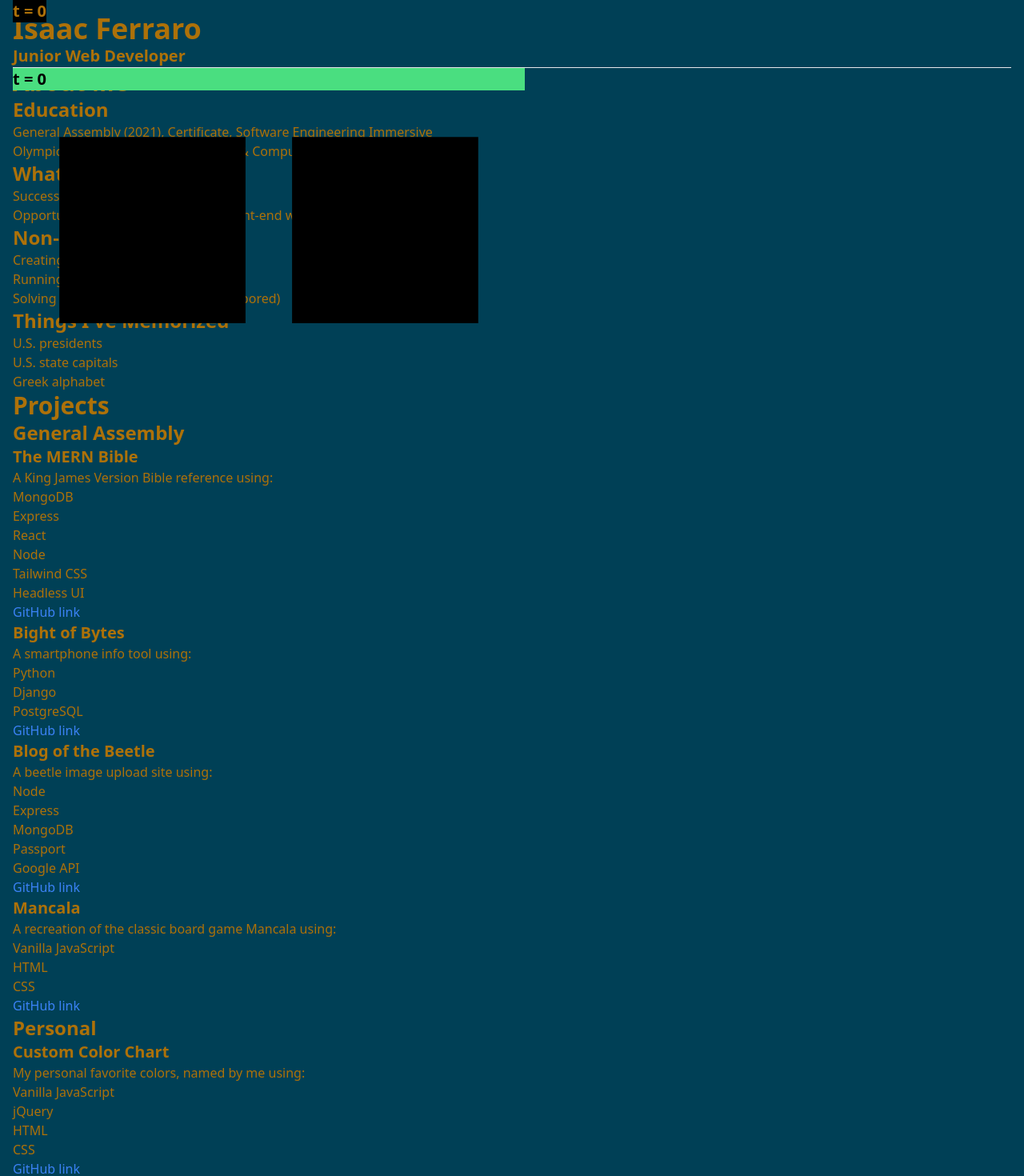
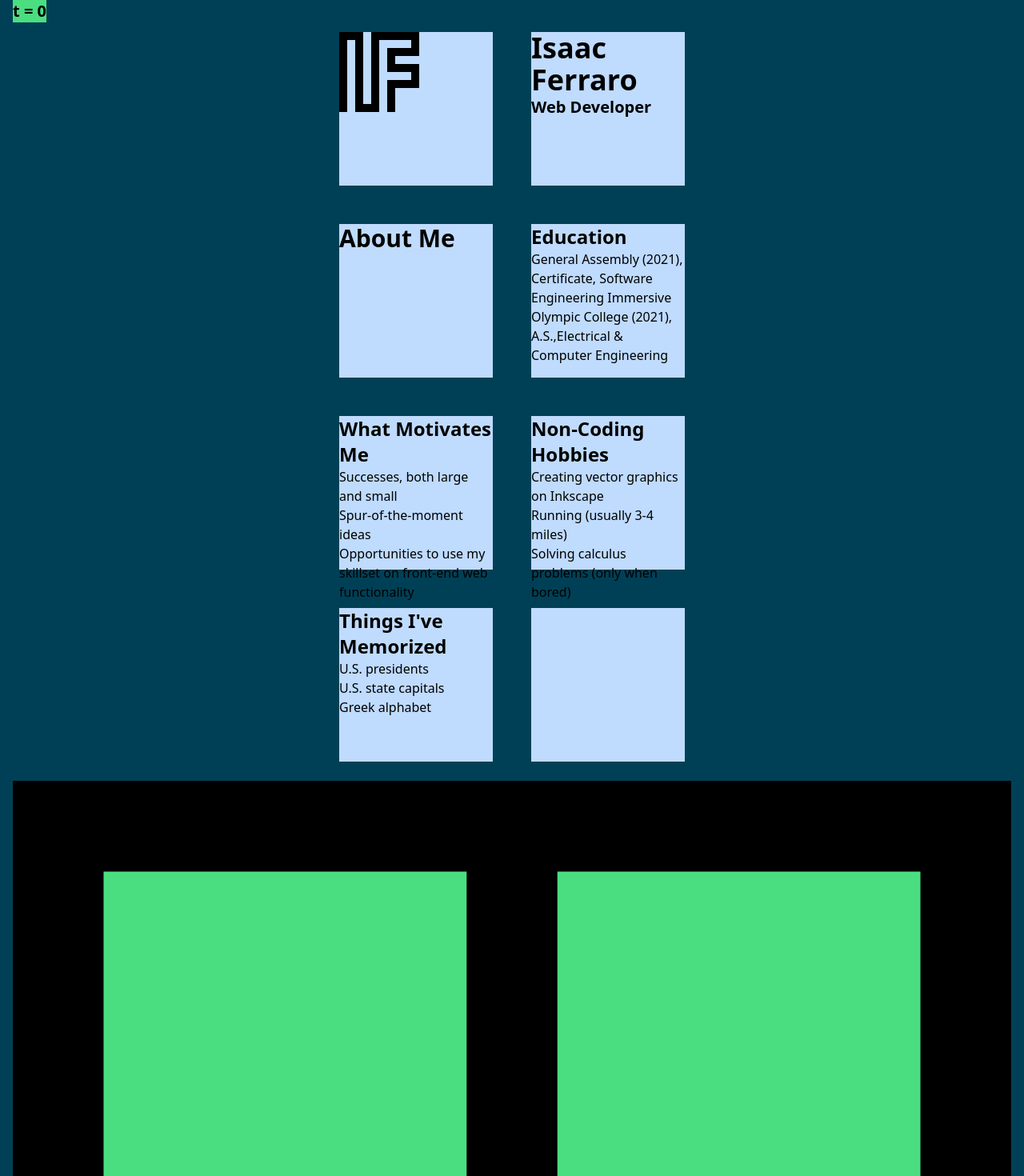
Before and after one commit to iferraro/portfolio, a React (Create React App) app: page / in a window 1280 px wide. Shown: the top 1470 px of the page at 80% size. Built offline with nearby package versions, Linux system fonts and the light colour scheme.

Commit message:
"Square-based" layout started

```diff
--- a/src/App.tsx
+++ b/src/App.tsx
@@ -1,18 +1,19 @@
 import logo from "./logo.svg";
-import Graph from "./features/graph/Graph";
+import Graph from "./features/indicator/Indicator";
 import Header from "./features/Header/Header";
 import About from "./features/About/About";
 import Projects from "./features/Projects/Projects";
 import Contact from "./features/Contact/Contact";
 import Footer from "./features/Footer/Footer";
 import Northwest from "./features/Northwest/Northwest";
+import x from "./features/constant";
+const App = () => {
+  console.log(x, "<= this is x");
 
-const App = () => {
   return (
-    <div className="p-4 bg-theme-dark text-theme-light">
+    <div className="p-4 bg-theme-dark">
       <Header />
       <Graph />
-      <Northwest />
       <About />
       <Projects />
       <Contact />
--- a/src/app/store.ts
+++ b/src/app/store.ts
@@ -1,5 +1,5 @@
 import { configureStore, ThunkAction, Action } from "@reduxjs/toolkit";
-import graphReducer from "../features/graph/graphSlice";
+import graphReducer from "../features/indicator/scrollSlice";
 
 export const store = configureStore({
   reducer: {
--- a/src/features/About/About.tsx
+++ b/src/features/About/About.tsx
@@ -1,3 +1,6 @@
+import Northwest from "../Northwest/Northwest";
+import x from "../constant";
+
 const about = {
   education: [
     "General Assembly (2021), Certificate, Software Engineering Immersive",
@@ -5,6 +8,7 @@
   ],
   motivations: [
     "Successes, both large and small",
+    "Spur-of-the-moment ideas",
     "Opportunities to use my skillset on front-end web functionality",
   ],
   hobbies: [
@@ -32,23 +36,39 @@
 const About = () => {
   return (
     <div>
+      <div className="flex flex-wrap justify-center">
+        <div style={{ width: x, height: x }} className="m-6 bg-blue-200">
           <h1 className="text-3xl font-bold">About Me</h1>
-      <div>
+        </div>
+        <div style={{ width: x, height: x }} className="m-6 bg-blue-200">
           <h1 className="text-2xl font-bold">Education</h1>
           <ul>{educationItems}</ul>
         </div>
-      <div>
+      </div>
+
+      <div className="flex flex-wrap justify-center">
+        <div style={{ width: x, height: x }} className="m-6 bg-blue-200">
           <h1 className="text-2xl font-bold">What Motivates Me</h1>
           <ul>{motivationItems}</ul>
         </div>
-      <div>
+        <div style={{ width: x, height: x }} className="m-6 bg-blue-200">
           <h1 className="text-2xl font-bold">Non-Coding Hobbies</h1>
           <ul>{hobbyItems}</ul>
         </div>
-      <div>
+      </div>
+
+      <div className="flex flex-wrap justify-center">
+        <div style={{ width: x, height: x }} className="m-6 bg-blue-200">
           <h1 className="text-2xl font-bold">Things I've Memorized</h1>
           <ul>{memorizedItems}</ul>
         </div>
+        <div style={{ width: x, height: x }} className="m-6 bg-blue-200">
+          {/* <ul>{hobbyItems}</ul> */}
+        </div>
+      </div>
+
+
+        <Northwest />
     </div>
   );
 };
--- a/src/features/Header/Header.tsx
+++ b/src/features/Header/Header.tsx
@@ -1,12 +1,81 @@
-import Graph from "../graph/Graph";
+import Graph from "../indicator/Indicator";
+import x from "../constant";
+
+const lineWidth = 10;
+
+const IFPath = `
+  M
+    0,0
+  v
+    ${10 * lineWidth}
+  h
+    ${lineWidth}
+  v
+    ${-9 * lineWidth}
+  h
+    ${lineWidth}
+  v
+    ${9 * lineWidth}
+  h
+    ${3 * lineWidth}
+  v
+    ${-9 * lineWidth}
+  h
+    ${4 * lineWidth}
+  v
+    ${lineWidth}
+  h
+    ${-3 * lineWidth}
+  v
+    ${3 * lineWidth}
+  h
+    ${3 * lineWidth}
+  v
+    ${lineWidth}
+  h
+    ${-3 * lineWidth}
+  v
+    ${4 * lineWidth}
+  h
+    ${lineWidth}
+  v
+    ${-3 * lineWidth}
+  h
+    ${3 * lineWidth}
+  v
+    ${-3 * lineWidth}
+  h
+    ${-3 * lineWidth}
+  v
+    ${-lineWidth}
+  h
+    ${3 * lineWidth}
+  v
+    ${-3 * lineWidth}
+  h
+    ${-6 * lineWidth}
+  v
+    ${9 * lineWidth}
+  h
+    ${-lineWidth}
+  v
+    ${-9 * lineWidth}
+  z
+`;
 
 const Header = () => {
   return (
-    <header>
-      <h1 className="text-4xl font-bold">Isaac Ferraro</h1>
-      <h2 className="text-xl font-bold">Junior Web Developer</h2>
-      <hr />
-    </header>
+    <div className="flex flex-wrap justify-center">
+      <div style={{ width: x, height: x }} className="m-6 bg-blue-200">
+        <svg>
+          <path d={IFPath} className="fill-black" />
+        </svg>
+      </div>
+      <div style={{ width: x, height: x }} className="m-6 bg-blue-200">
+        <h1 className="text-4xl font-bold">Isaac Ferraro</h1>
+        <h2 className="text-xl font-bold">Web Developer</h2>
+      </div>
+    </div>
   );
 };
 
--- a/src/features/Northwest/Northwest.tsx
+++ b/src/features/Northwest/Northwest.tsx
@@ -1,7 +1,7 @@
 import { useAppSelector } from "../../app/hooks";
-import { selectT } from "../graph/graphSlice";
+import { selectT } from "../indicator/scrollSlice";
 
-const letterWidth = 150; // desired width of 'N' and 'W'
+const letterWidth = 192; // desired width of 'N' and 'W'
 
 const viewBox = `0 0 ${2.75 * letterWidth} ${1.5 * letterWidth}`;
 
@@ -71,12 +71,11 @@
 `;
 
   return (
-    <div className="fixed w-1/2">
-      <p className="text-xl text-black font-bold bg-green-400">t = {t}</p>
+    <div className="flex justify-center">
       <svg viewBox={viewBox}>
-        {/* <path d={boxPath} fill="#00FF00" /> */}
-        <path d={nPath} fill="black" />
-        <path d={wPath} fill="black" />
+        <path d={boxPath} className="fill-black" />
+        <path d={nPath} className="fill-green-400" />
+        <path d={wPath} className="fill-green-400" />
       </svg>
       {/* putting graph inside of sub-component will cause graph to only stay
       inside the sub-component, even if sticky */}
--- /dev/null
+++ b/src/features/constant.ts
@@ -0,0 +1,3 @@
+const x = 192;
+
+export default x;
--- a/src/features/graph/Graph.tsx
+++ b/src/features/indicator/Indicator.tsx
@@ -1,28 +1,5 @@
 import { useAppSelector, useAppDispatch } from "../../app/hooks";
-import { redefine, selectT } from "./graphSlice";
-
-const baseUnit = 40;
-
-const boxPath = `
-  m
-    0,0
-  v
-    ${4 * baseUnit}
-  h
-    ${2 * Math.PI * baseUnit}
-  v
-   ${-4 * baseUnit}
-  z
-`;
-
-const sinePath = `
-  M
-    0,${baseUnit}
-  c
-    ${baseUnit},${-1 * baseUnit}
-    0,${-1 * baseUnit}
-    ${(Math.PI / 2) * baseUnit},${-1 * baseUnit}
-`;
+import { redefine, selectT } from "./scrollSlice";
 
 // points 1, 2, 3: [0, pi/2]
 // points 4, 5 ,6: [pi/2, pi]
@@ -39,11 +16,7 @@
 
   return (
     <div className="fixed top-0">
-      <p className="w-full text-xl font-bold bg-black">t = {t}</p>
-      {/* <svg className="w-full">
-        <path d={boxPath} fill="blue" />
-        <path d={sinePath} fill="#AD7109" />
-      </svg> */}
+      <p className="w-full text-xl text-black font-bold bg-green-400">t = {t}</p>
       {/* putting graph inside of sub-component will cause graph to only stay
       inside the sub-component, even if sticky */}
     </div>
--- a/src/features/graph/graphSlice.ts
+++ b/src/features/indicator/scrollSlice.ts
@@ -1,15 +1,15 @@
 import { createAsyncThunk, createSlice, PayloadAction } from "@reduxjs/toolkit";
 import { RootState, AppThunk } from "../../app/store";
 
-export interface GraphState {
+export interface ScrollState {
   t: number; // AKA window.scrollY; called t for use in sine equation
 }
 
-const initialState: GraphState = {
+const initialState: ScrollState = {
   t: 0,
 };
 
-export const graphSlice = createSlice({
+export const scrollSlice = createSlice({
   name: "t",
   initialState,
   reducers: {
@@ -19,8 +19,8 @@
   },
 });
 
-export const { redefine } = graphSlice.actions;
+export const { redefine } = scrollSlice.actions;
 
-export const selectT = (state: RootState) => state.graph.t; // this is GraphState.t
+export const selectT = (state: RootState) => state.graph.t; // this is ScrollState.t
 
-export default graphSlice.reducer;
+export default scrollSlice.reducer;
```
Lines whose indentation alone changed are shown as unchanged.
